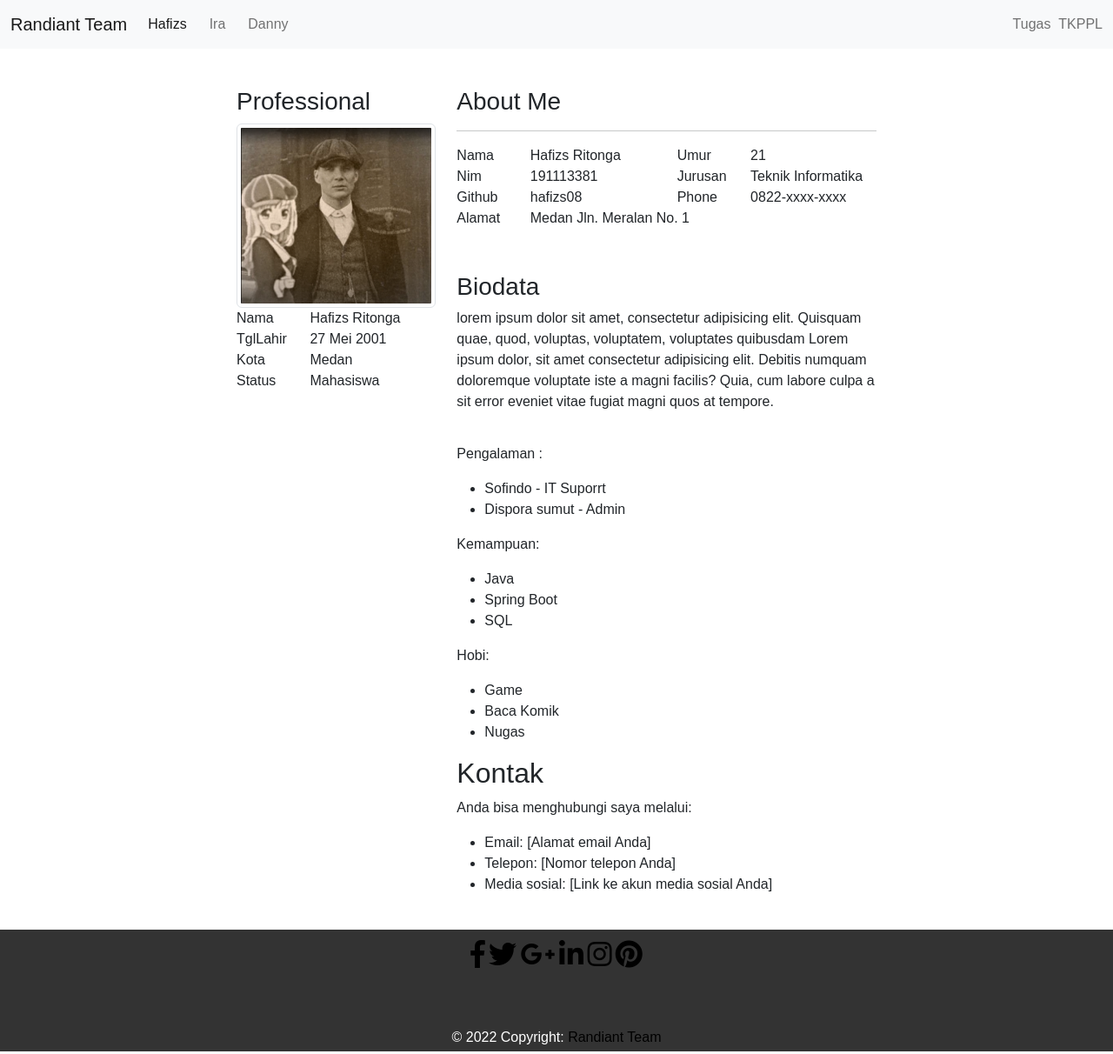
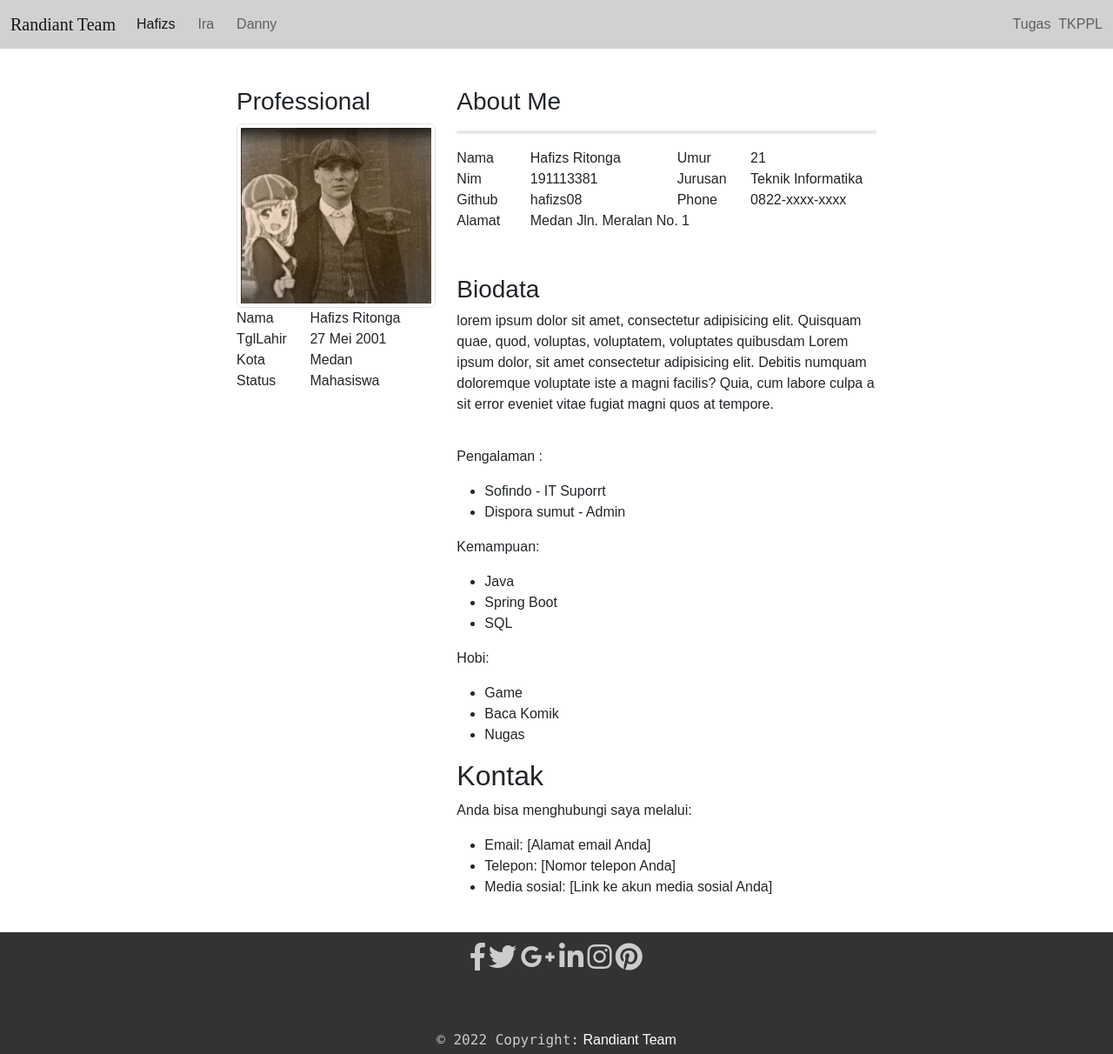
Before and after one commit to hafizs08/Tugas_TKPPL, a plain HTML site: page BiodataHafizs.html in a window 1280 px wide. Shown: the whole page at 87% size. Drawn offline with nearby package versions, Linux system fonts and the light colour scheme.

Commit message:
edit bioada Hafizs

```diff
--- a/BiodataHafizs.html
+++ b/BiodataHafizs.html
@@ -14,9 +14,9 @@
   <link rel="stylesheet" href="https://use.fontawesome.com/releases/v5.7.0/css/all.css" integrity="sha384-lZN37f5QGtY3VHgisS14W3ExzMWZxybE1SJSEsQp9S+oqd12jhcu+A56Ebc1zFSJ" crossorigin="anonymous">
 
   <body>
-    <nav class="navbar navbar-expand-lg navbar-light bg-light">
+    <nav class="navbar navbar-expand-lg navbar-light " style="background-color: #d1d1d1;">
       <div class="container-fluid">
-        <a class="navbar-brand" href="index.html">Randiant Team</a>
+        <a class="navbar-brand" href="index.html" style="font-family:Baskerville Old Face">Randiant Team</a>
         <button
           class="navbar-toggler"
           type="button"
@@ -241,8 +241,8 @@
   <!-- Footer Elements -->
 
   <!-- Copyright -->
-  <div class="footer-copyright text-center py-1">© 2022 Copyright:
-    <a href="/"> Randiant Team</a>
+  <div class="footer-copyright text-center py-1" ><samp style="color:#ccc ;"> © 2022 Copyright:</samp>
+    <a href="/" style="color: #ffffff ;"> Randiant Team</a>
   </div>
   <!-- Copyright -->
 
--- a/css/style.css
+++ b/css/style.css
@@ -71,3 +71,9 @@ a{
       text-decoration: none;
       color: black;
 }
+.fab{
+  color: #ccc;
+}
+hr{
+  border: 2px solid rgb(168, 163, 163);
+}
```
Also changed, not shown: index.html (+1 -1 lines).
